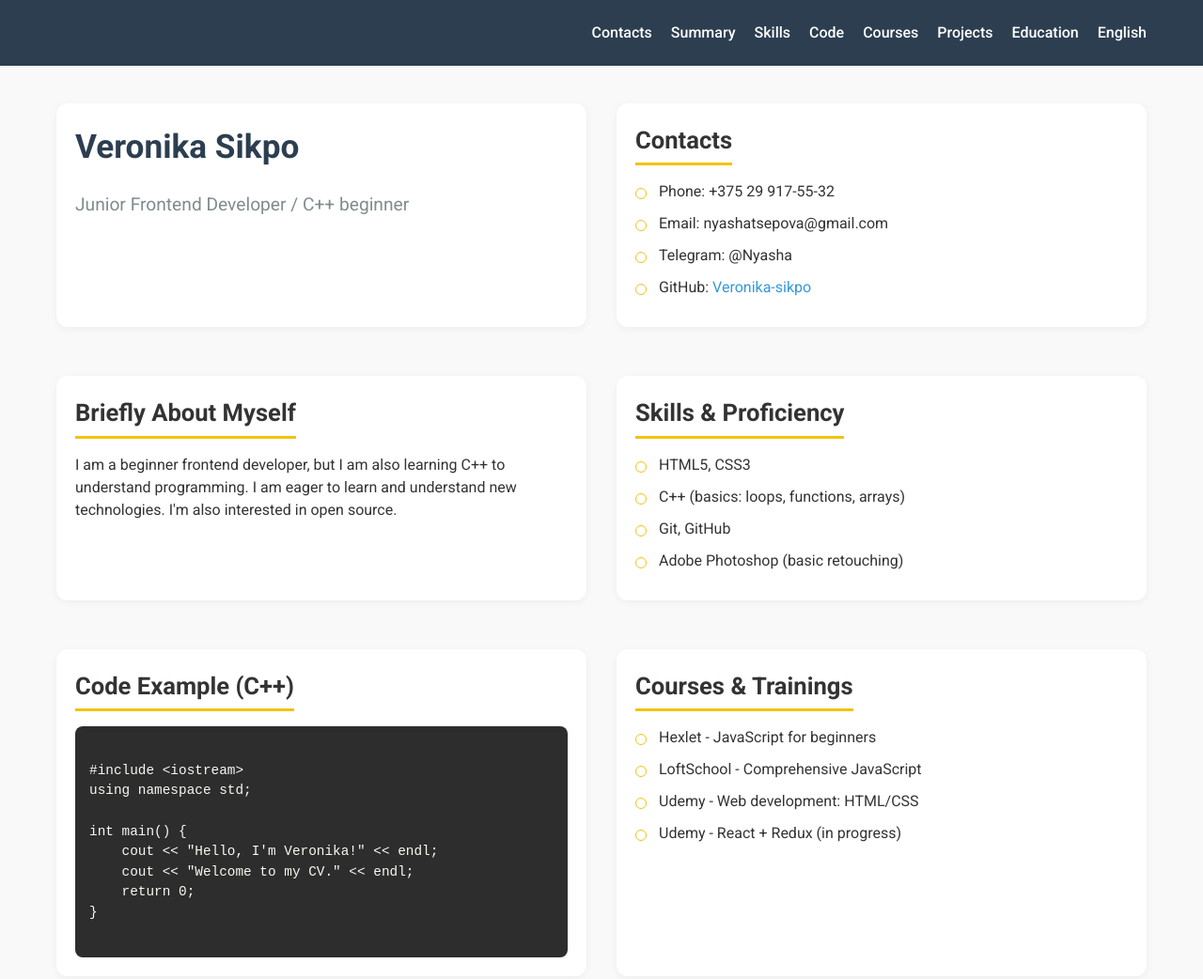
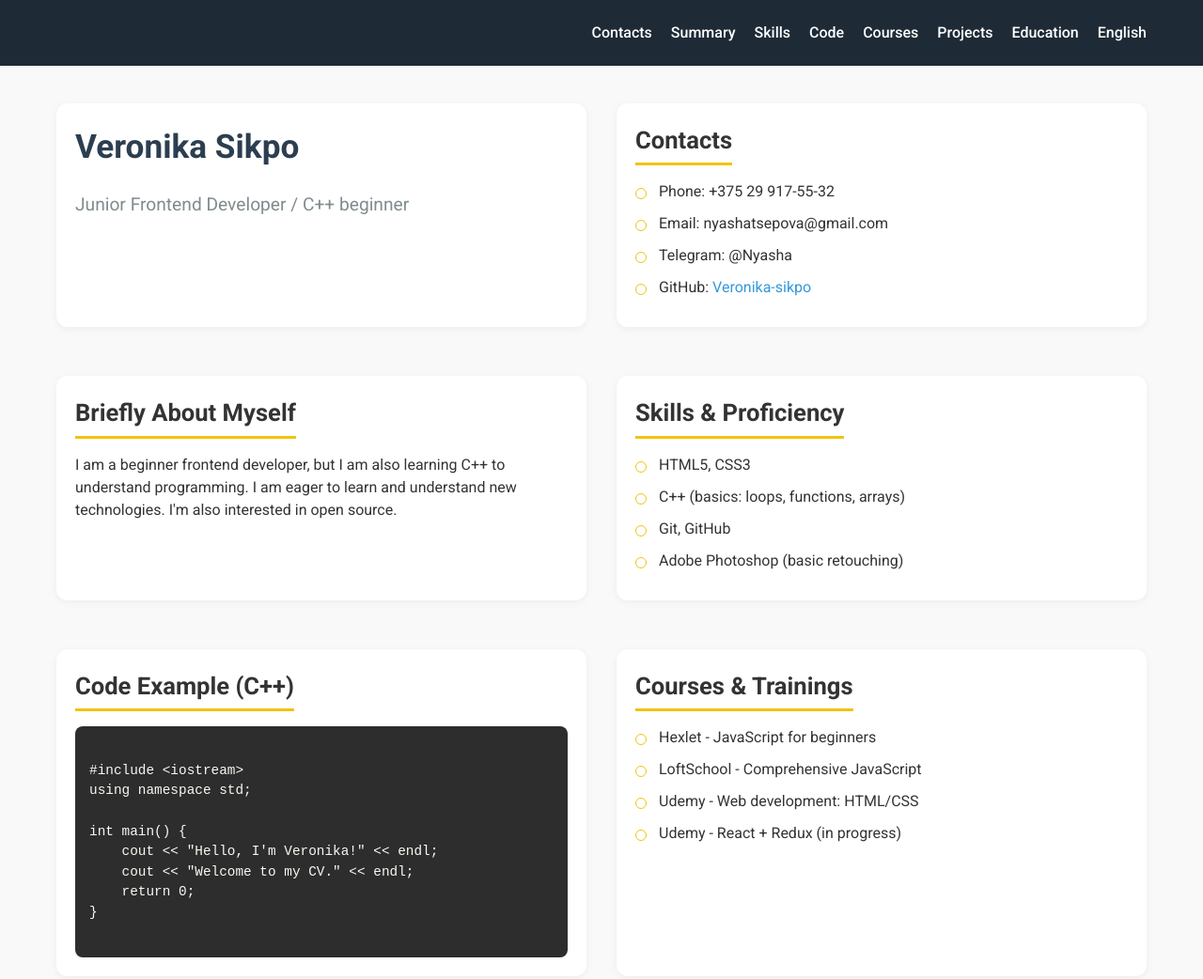
Before and after one commit to Veronika-sikpo/cv, a plain HTML site: page index.html in a window 1280 px wide. Shown: the top 1042 px of the page at 94% size. Drawn offline with Linux system fonts and the light colour scheme.

Commit message:
Update background-color

```diff
--- a/style.css
+++ b/style.css
@@ -24,7 +24,7 @@ body {
 
 /* Header и навигация */
 .header {
-  background-color: #2c3e50;
+  background-color: #1e2a36;
   padding: 15px 0;
   position: sticky;
   top: 0;
```
